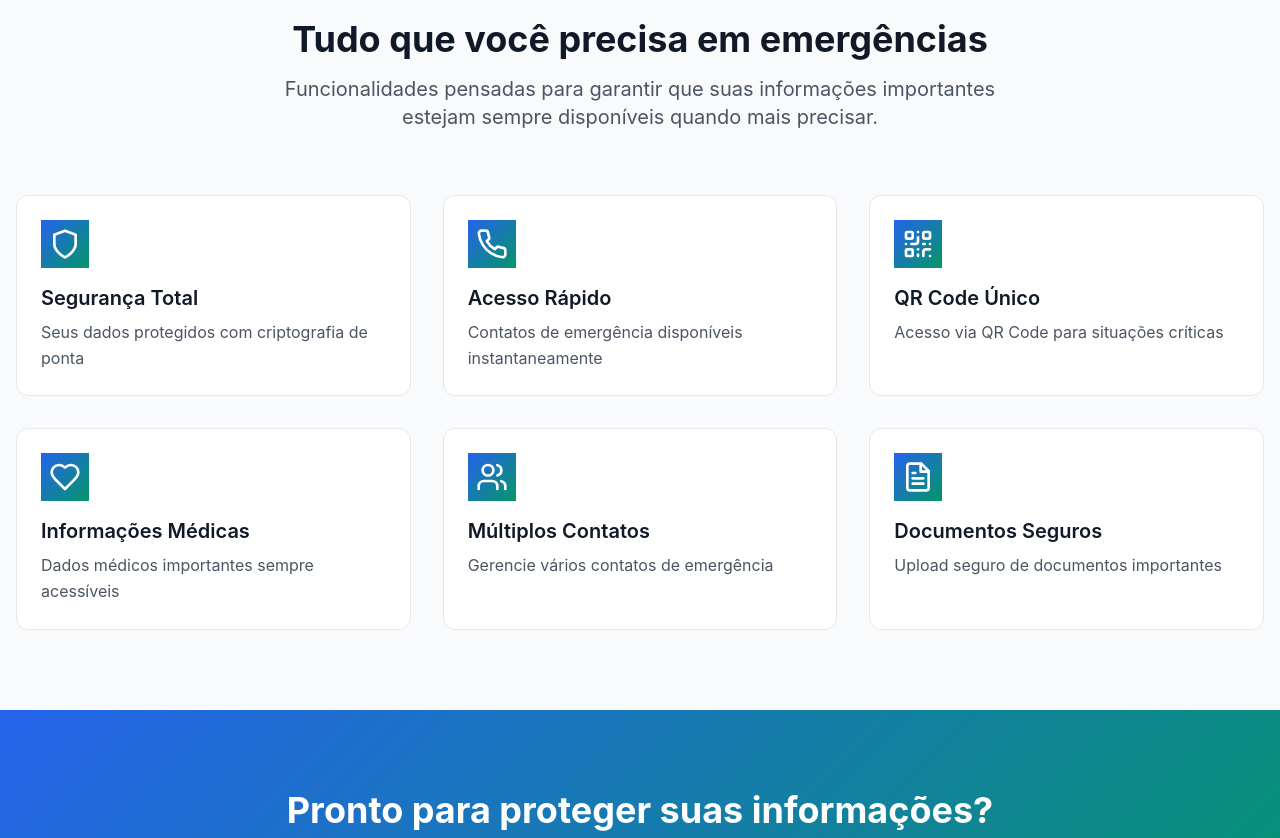
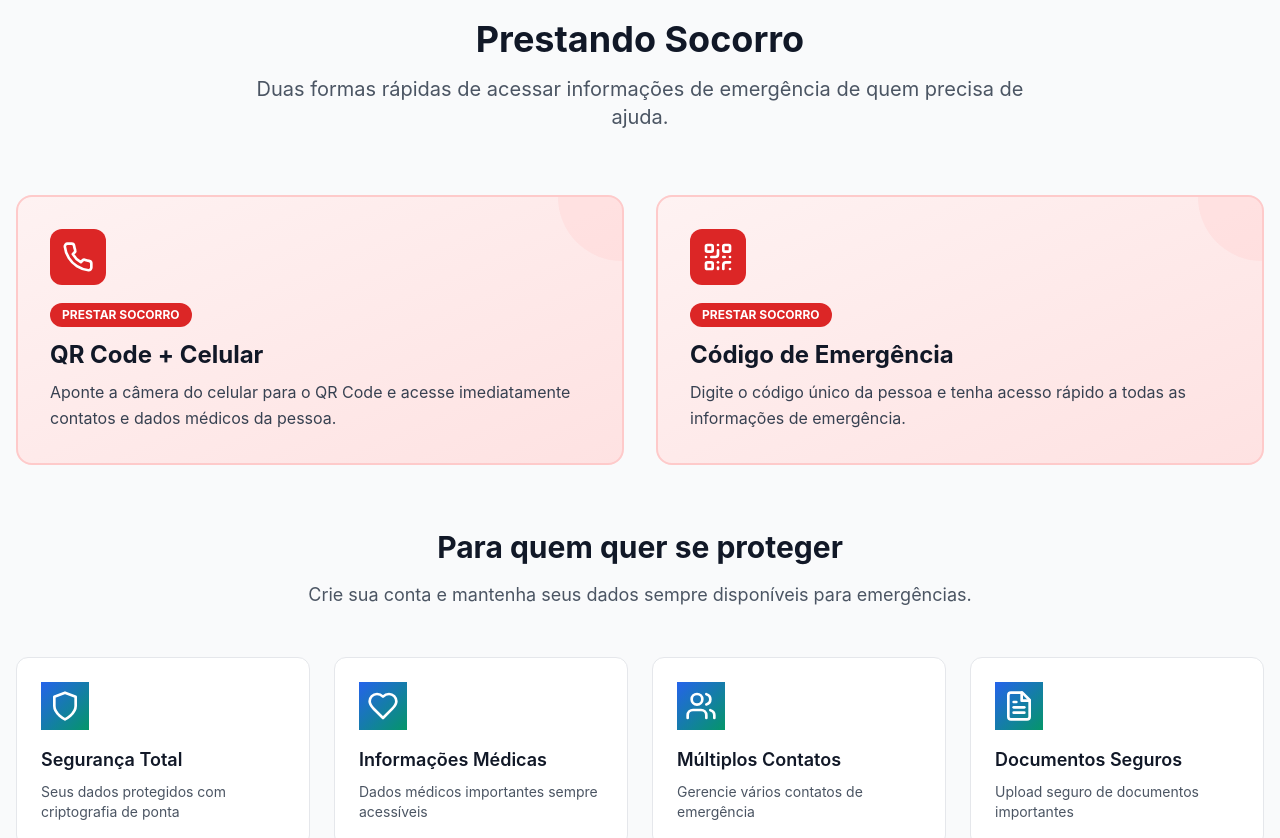
Before and after one commit to alexandergoes/ahlembrei, a React (Vite) app: page / in a window 1280 px wide. Shown: the part 1140-1978 px from the top of the page. Built offline with nearby package versions, Linux system fonts and the light colour scheme; no server answers.

Commit message:
feat: destacar PRESTAR SOCORRO na seção de recursos da landing page

```diff
--- a/src/pages/LandingPage.jsx
+++ b/src/pages/LandingPage.jsx
@@ -15,9 +15,12 @@ const LandingPage = () => {
   };
 
   const features = [
+    { icon: <Phone className="w-8 h-8" />, title: 'QR Code + Celular', description: 'Aponte a câmera do celular para o QR Code e acesse imediatamente contatos e dados médicos da pessoa.' },
+    { icon: <QrCode className="w-8 h-8" />, title: 'Código de Emergência', description: 'Digite o código único da pessoa e tenha acesso rápido a todas as informações de emergência.' },
+  ];
+
+  const secondaryFeatures = [
     { icon: <Shield className="w-8 h-8" />, title: 'Segurança Total', description: 'Seus dados protegidos com criptografia de ponta' },
-    { icon: <Phone className="w-8 h-8" />, title: 'Acesso Rápido', description: 'Contatos de emergência disponíveis instantaneamente' },
-    { icon: <QrCode className="w-8 h-8" />, title: 'QR Code Único', description: 'Acesso via QR Code para situações críticas' },
     { icon: <Heart className="w-8 h-8" />, title: 'Informações Médicas', description: 'Dados médicos importantes sempre acessíveis' },
     { icon: <Users className="w-8 h-8" />, title: 'Múltiplos Contatos', description: 'Gerencie vários contatos de emergência' },
     { icon: <FileText className="w-8 h-8" />, title: 'Documentos Seguros', description: 'Upload seguro de documentos importantes' },
@@ -119,22 +122,46 @@ const LandingPage = () => {
         <div className="max-w-7xl mx-auto">
           <motion.div initial={{ opacity: 0, y: 30 }} animate={{ opacity: 1, y: 0 }}
             className="text-center mb-16">
-            <h2 className="text-4xl font-bold text-gray-900 mb-4">Tudo que você precisa em emergências</h2>
+            <h2 className="text-4xl font-bold text-gray-900 mb-4">Prestando Socorro</h2>
             <p className="text-xl text-gray-600 max-w-3xl mx-auto">
-              Funcionalidades pensadas para garantir que suas informações importantes
-              estejam sempre disponíveis quando mais precisar.
+              Duas formas rápidas de acessar informações de emergência de quem precisa de ajuda.
             </p>
           </motion.div>
-          <div className="grid md:grid-cols-2 lg:grid-cols-3 gap-8">
+
+          <div className="grid md:grid-cols-2 gap-8 mb-16">
             {features.map((feature, i) => (
+              <motion.div key={i} initial={{ opacity: 0, y: 30 }} animate={{ opacity: 1, y: 0 }}
+                transition={{ delay: i * 0.1 }}
+                className="relative p-8 rounded-2xl bg-gradient-to-br from-red-50 to-red-100 border-2 border-red-200 hover:shadow-xl transition-shadow overflow-hidden">
+                <div className="absolute top-0 right-0 w-32 h-32 bg-red-200/30 rounded-full -translate-y-1/2 translate-x-1/2" />
+                <div className="w-14 h-14 bg-red-600 rounded-xl flex items-center justify-center text-white mb-4">
+                  {feature.icon}
+                </div>
+                <div className="inline-block bg-red-600 text-white text-xs font-bold px-3 py-1 rounded-full mb-3">PRESTAR SOCORRO</div>
+                <h3 className="text-2xl font-bold text-gray-900 mb-2">{feature.title}</h3>
+                <p className="text-gray-700 leading-relaxed">{feature.description}</p>
+              </motion.div>
+            ))}
+          </div>
+
+          <motion.div initial={{ opacity: 0, y: 30 }} animate={{ opacity: 1, y: 0 }}
+            className="text-center mb-12">
+            <h2 className="text-3xl font-bold text-gray-900 mb-4">Para quem quer se proteger</h2>
+            <p className="text-lg text-gray-600 max-w-2xl mx-auto">
+              Crie sua conta e mantenha seus dados sempre disponíveis para emergências.
+            </p>
+          </motion.div>
+
+          <div className="grid md:grid-cols-2 lg:grid-cols-4 gap-6">
+            {secondaryFeatures.map((feature, i) => (
               <motion.div key={i} initial={{ opacity: 0, y: 30 }} animate={{ opacity: 1, y: 0 }}
                 transition={{ delay: i * 0.1 }}
                 className="p-6 rounded-xl bg-white border border-gray-200 hover:shadow-lg transition-shadow">
                 <div className="w-12 h-12 gradient-bg rounded-lg flex items-center justify-center text-white mb-4">
                   {feature.icon}
                 </div>
-                <h3 className="text-xl font-semibold text-gray-900 mb-2">{feature.title}</h3>
-                <p className="text-gray-600">{feature.description}</p>
+                <h3 className="text-lg font-semibold text-gray-900 mb-2">{feature.title}</h3>
+                <p className="text-gray-600 text-sm">{feature.description}</p>
               </motion.div>
             ))}
           </div>
```
